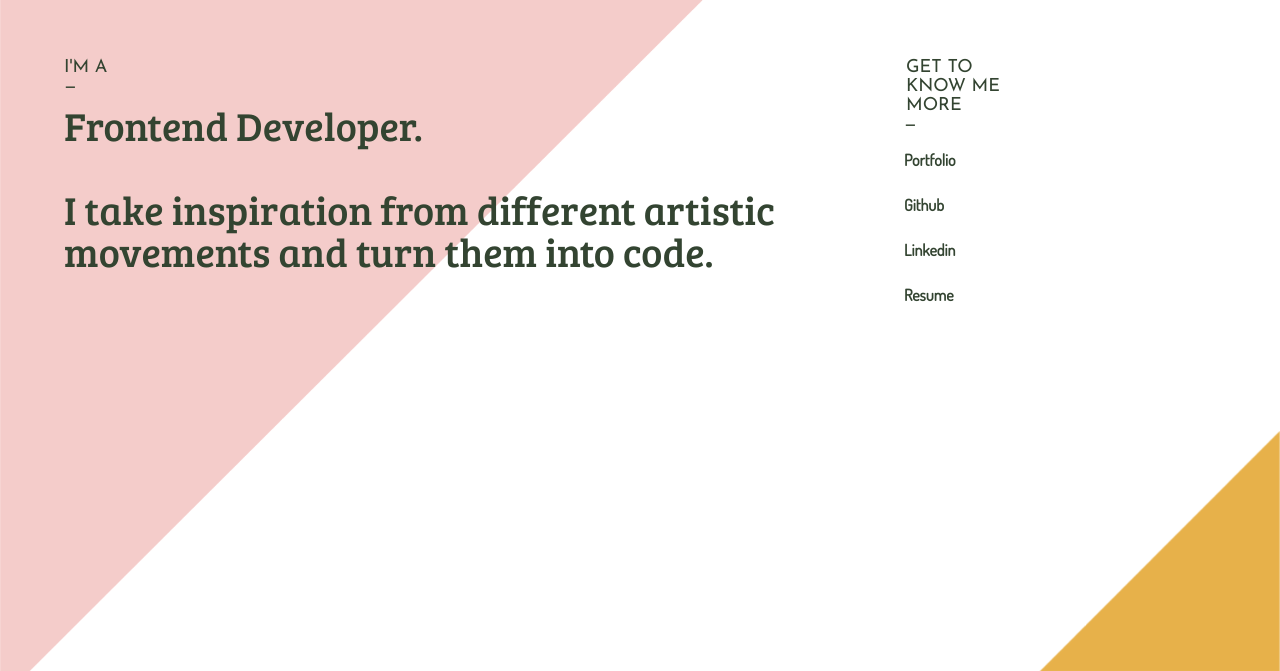
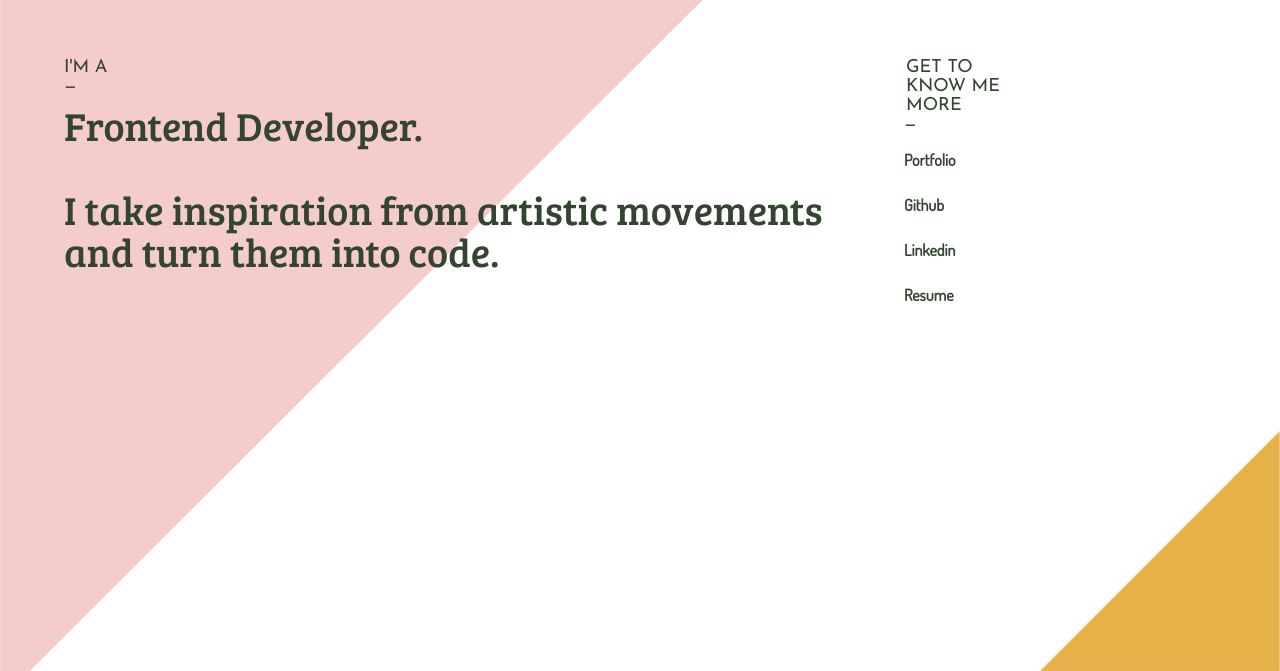
Before and after one commit to rohini315/rohinirudra, a plain HTML site: page index.html in a window 1280 px wide. Shown: the part 129-800 px from the top of the page. Drawn offline with nearby package versions, Linux system fonts and the light colour scheme.

Commit message:
changed wording for about me in index.html

```diff
--- a/index.html
+++ b/index.html
@@ -17,7 +17,7 @@
           <div id="pitch">
             <h3 class="second">I'm A</h3>
             <h3 class="third dash">&mdash;</h3>
-            <h1 class="fourth">Frontend Developer. <br> <br> I take inspiration from different artistic movements and turn them into code.</h1>
+            <h1 class="fourth">Frontend Developer. <br> <br> I take inspiration from artistic movements and turn them into code.</h1>
           </div>
 
           <div id="social">
```
